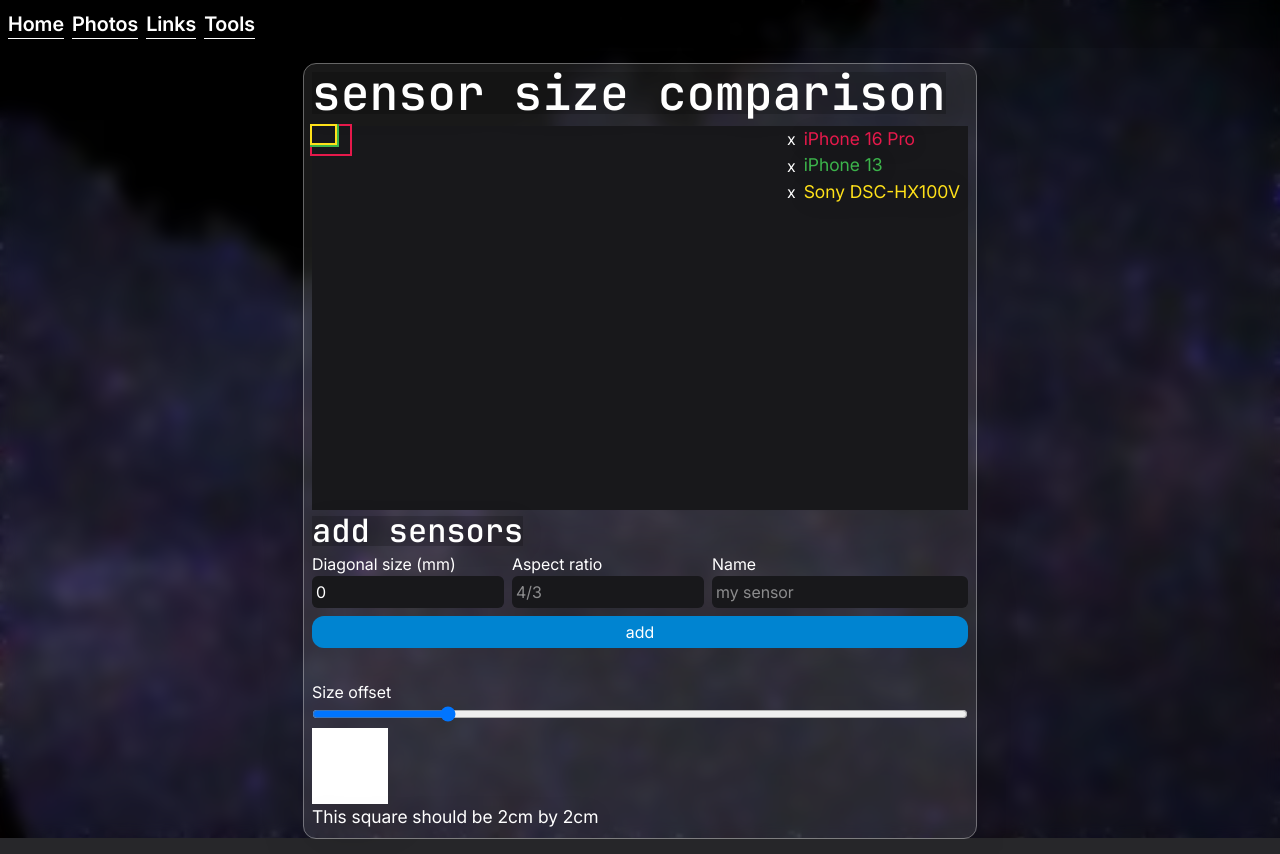
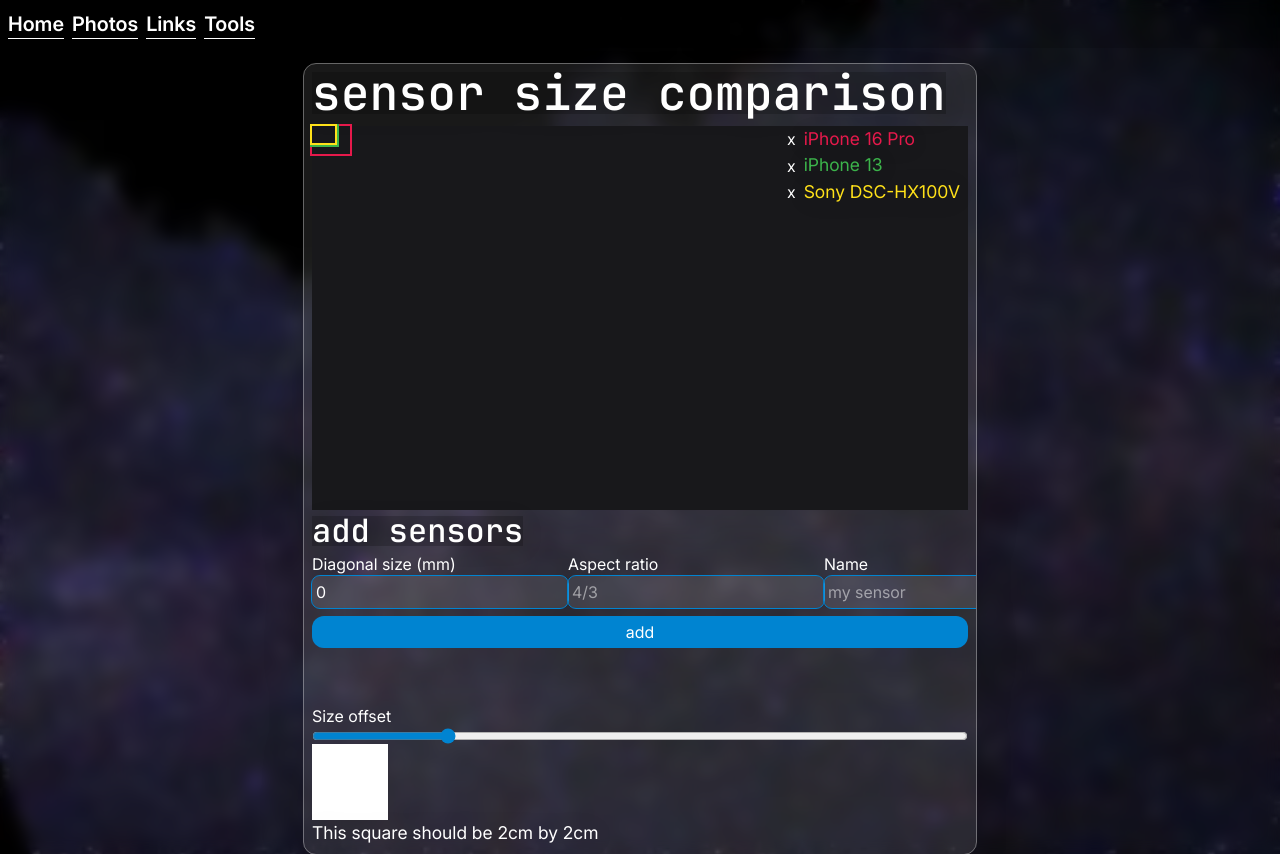
Before and after one commit to ctih1/gallery, a SvelteKit app: page /sensors in a window 1280 px wide. Built offline with nearby package versions, Linux system fonts and the light colour scheme.

Commit message:
added new badge and optimized clear effect

```diff
--- a/src/lib/components/ClearBase.svelte
+++ b/src/lib/components/ClearBase.svelte
@@ -10,13 +10,15 @@
 
     onMount(() => {
         container.addEventListener("mousemove", event => {
-            const rect: DOMRect = container.getBoundingClientRect();
-            const left = event.clientX - rect.left;
-            const top = event.clientY - rect.top;
+            requestAnimationFrame(() => {
+                const rect: DOMRect = container.getBoundingClientRect();
+                const left = event.clientX - rect.left;
+                const top = event.clientY - rect.top;
 
 
-            ball.style.top = top - ball.clientHeight/2 + "px";
-            ball.style.left = left - ball.clientWidth/2 + "px";
+                ball.style.top = top - ball.clientHeight/2 + "px";
+                ball.style.left = left - ball.clientWidth/2 + "px";
+            });
         });
 
         container.addEventListener("mouseleave", _ => {
@@ -35,6 +37,6 @@
         className
     )}>
 
-    <div class="w-40 aspect-square transition-opacity absolute rounded-[100%] blur-[120px] bg-blend-lighten -z-10 -top-full bg-white" bind:this={ball}></div>
+    <div class="w-40 aspect-square transition-opacity absolute rounded-[100%] blur-[120px] -z-10 -top-full bg-white" bind:this={ball}></div>
     {@render children?.()}
 </div>
--- a/src/lib/components/Input.svelte
+++ b/src/lib/components/Input.svelte
@@ -1,15 +1,16 @@
 <script lang="ts">
 	import type { Snippet } from "svelte";
-	import type { HTMLInputAttributes } from "svelte/elements";
+	import type { HTMLInputAttributes, HTMLInputTypeAttribute } from "svelte/elements";
 	import { twMerge } from "tailwind-merge";
 	import ClearBase from "./ClearBase.svelte";
-	import { blur, fade } from "svelte/transition";
+	import { fade } from "svelte/transition";
 
     let { value = $bindable(""), element = $bindable<HTMLInputElement>(), disablePasting, label, children, ...rest }: HTMLInputAttributes & { value: any, disablePasting?: boolean, element?: HTMLInputElement, label?: string, children?: Snippet } = $props();
 
     let hintShown: boolean = $state(false);
 
     let className = $state("");
+
     if (rest.type === "range") {
         className = "min-w-12 min-h-4 accent-sky-600";
     } else {
@@ -47,7 +48,6 @@
                 </ClearBase>
             {/key}
         </div>
-
     {/if}
     <input ontouchstart={_ => hintShown = true} onmousedown={_ => hintShown = true} ontouchend={_ => setTimeout(_ => hintShown = false, 500)} onmouseup={_ => setTimeout(_ => hintShown = false, 500)} onpaste={e => disablePasting ? e.preventDefault() : ""} bind:this={element} bind:value id={label+"-input"} {...rest} class={twMerge(className, ...rest.class?.toString() ?? "")}>
 </div>
--- a/src/routes/+page.svelte
+++ b/src/routes/+page.svelte
@@ -59,7 +59,7 @@
     </ClearBase>
 </div>
 
-<div class="badges grid grid-flow-col grid-rows-2 gap-0.5 w-fit ml-auto mr-auto">
+<div class="badges grid grid-flow-col grid-rows-3 gap-0.5 w-fit ml-auto mr-auto">
     <Badge redirect="/" imageUrl="/badges/ctih1.png"/>
     <Badge redirect="http://www.orangepi.org/" imageUrl="/badges/orangepi.png"/>
     <Badge redirect="https://www.telia.fi/" imageUrl="/badges/telia.png"/>
@@ -68,6 +68,7 @@
     <Badge redirect="https://en.wikipedia.org/wiki/Self-hosting_(network)" imageUrl="/badges/self-host.png"/>
     <Badge redirect="https://www.frii.site" imageUrl="/badges/friisite.png"/>
     <Badge redirect="https://www.powerpcfan.xyz" imageUrl="/badges/powerpcfan.png"/>
+    <Badge redirect="https://oskari2.arr.ovh" imageUrl="/badges/oskariwashere.png"/>
 </div>
 
 
--- a/src/routes/sensors/+page.svelte
+++ b/src/routes/sensors/+page.svelte
@@ -1,4 +1,6 @@
 <script lang="ts">
+	import Input from "$lib/components/Input.svelte";
+
     type Millimeters = number;
 
     interface Sensor {
@@ -76,24 +78,23 @@
 <div class="flex justify-between w-full">
     <div class="label flex flex-col">
         <label for="diagonal">Diagonal size (mm)</label>
-        <input bind:value={sensorSize} type="number" class="bg-zinc-900 p-1 rounded-md w-48" id="diagonal" placeholder="0mm">
+        <Input bind:value={sensorSize} type="number" class="bg-zinc-900 p-1 rounded-md w-48" id="diagonal" placeholder="0mm" />
     </div>
 
     <div class="label flex flex-col">
         <label for="ratio">Aspect ratio</label>
-        <input bind:value={sensorRatio} type="text" class="bg-zinc-900 p-1 rounded-md w-48" id="ratio" placeholder="4/3">
+        <Input bind:value={sensorRatio} type="text" class="bg-zinc-900 p-1 rounded-md w-48" id="ratio" placeholder="4/3" />
     </div>
 
     <div class="label flex flex-col">
         <label for="name">Name</label>
-        <input bind:value={sensorName} type="text" class="bg-zinc-900 p-1 rounded-md" id="name" placeholder="my sensor">
+        <Input bind:value={sensorName} type="text" class="bg-zinc-900 p-1 rounded-md" id="name" placeholder="my sensor" />
     </div>
 </div>
 <button onclick={_ => addSensor()} class="bg-sky-600 pl-2 pr-2 w-full rounded-xl mt-2 h-8 mb-8">add</button>
 
 
-<label for="offset-slider">Size offset</label>
-<input id="offset-slider" class="w-full" type="range" max="5" min="0" step="0.05" bind:value={offset}>
+<Input label="Size offset" class="w-full" type="range" max="5" min="0" step="0.05" bind:value={offset} />
 
 
 <div style={`width: ${2*offset}cm`} class="bg-white aspect-square"></div>
```
Also changed, not shown: static/badges/oskariwashere.png (added).
